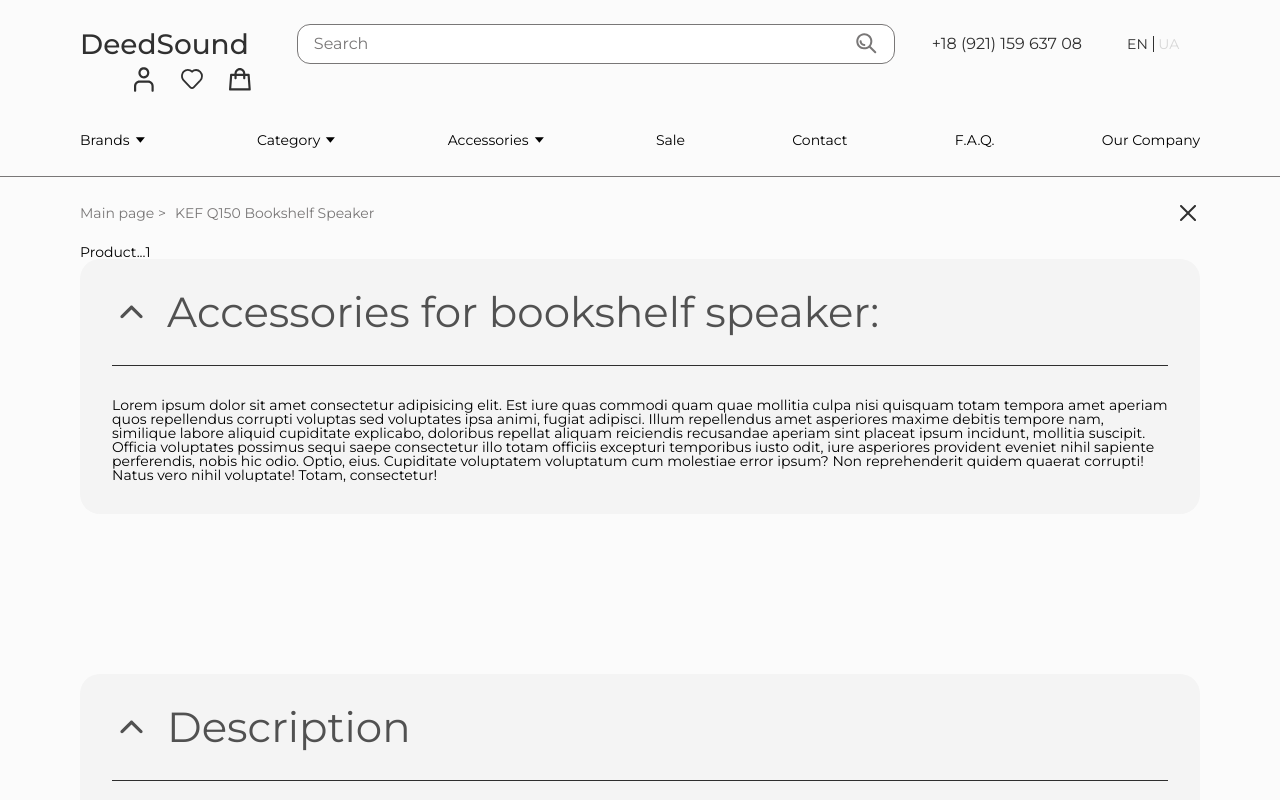
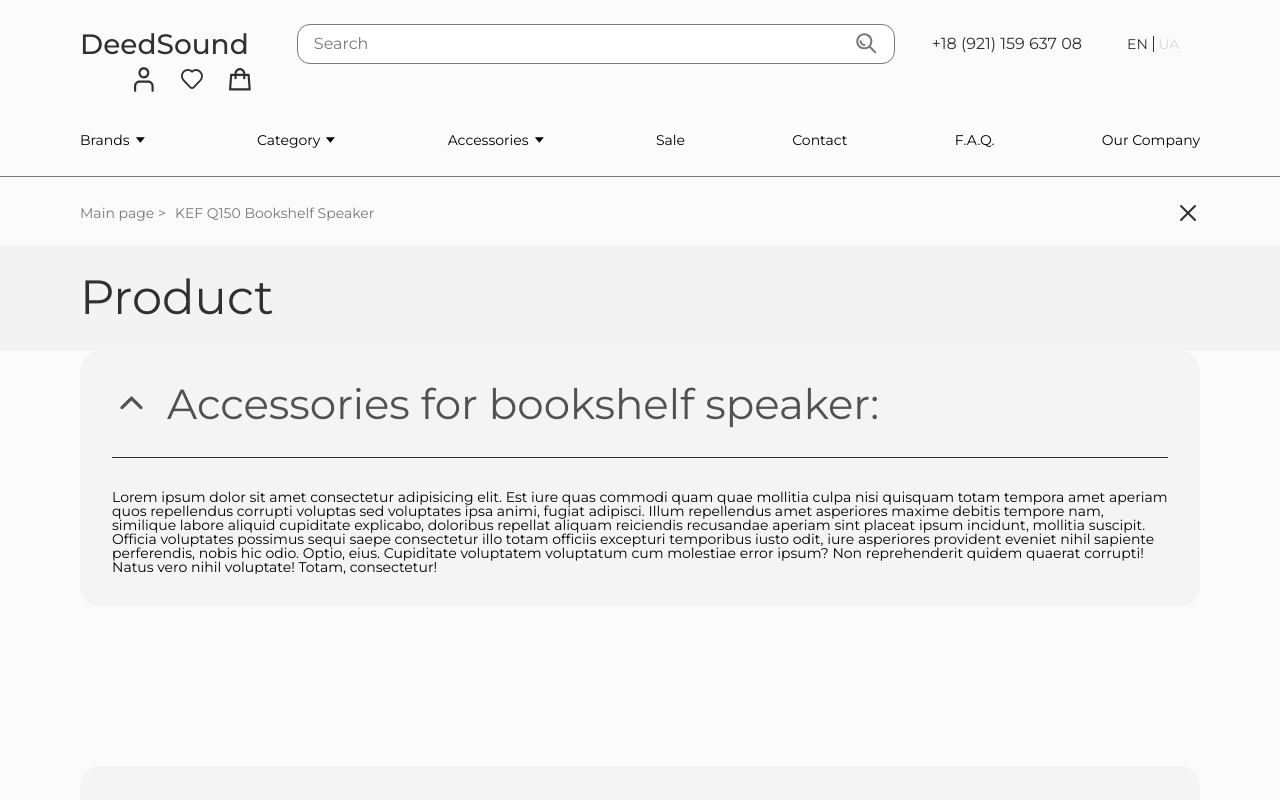
Before and after one commit to whatislove23/deep-sound, a React (Vite) app: page /product/1 in a window 1280 px wide. Shown: the top 800 px of the page. Built offline with nearby package versions, Linux system fonts and the light colour scheme.

Commit message:
add PageTitle component

```diff
--- /dev/null
+++ b/src/components/PageTitle/PageTitle.jsx
@@ -0,0 +1,22 @@
+import PropTypes from "prop-types";
+
+import Container from '../Container/Container'
+import { StyledPageTitle } from './StyledPageTitle.styled'
+
+function PageTitle({title}) {
+	return (
+		<StyledPageTitle>
+			<Container>
+				<h1>
+					{title}
+				</h1>
+			</Container>
+		</StyledPageTitle>
+	)
+}
+
+export default PageTitle
+
+PageTitle.propTypes = {
+  title: PropTypes.string,
+};
--- /dev/null
+++ b/src/components/PageTitle/StyledPageTitle.styled.js
@@ -0,0 +1,15 @@
+import styled from "styled-components";
+
+export const StyledPageTitle = styled.div`
+  padding: 24px 0;
+  background-color: var(--disabled-button);
+
+  h1 {
+    font-family: "Montserrat";
+    font-style: normal;
+    font-weight: 400;
+    font-size: 48px;
+    line-height: 1.2;
+    color: var(--main-text);
+  }
+`;
--- a/src/pages/Product.jsx
+++ b/src/pages/Product.jsx
@@ -1,16 +1,15 @@
 import PropTypes from "prop-types";
-import Container from "../components/Container/Container";
-import { useParams } from "react-router-dom";
 import { StyledProduct } from "./StyledProduct.styled";
 import Accordion from '../components/Accordion/Accordion';
 import Breadcrumbs from '../components/Breadcrumbs/Breadcrumbs';
+import PageTitle from '../components/PageTitle/PageTitle';
 
 function Product(props) {
-  const { id } = useParams();
+
   return (
     <StyledProduct>
       <Breadcrumbs title={'KEF Q150 Bookshelf Speaker'}/>
-      <Container>Product...{id}</Container>
+      <PageTitle title={'Product'}/>
       <Accordion title={'Accessories for bookshelf speaker:'}>
         <p>Lorem ipsum dolor sit amet consectetur adipisicing elit. Est iure quas commodi quam quae mollitia culpa nisi quisquam totam tempora amet aperiam quos repellendus corrupti voluptas sed voluptates ipsa animi, fugiat adipisci. Illum repellendus amet asperiores maxime debitis tempore nam, similique labore aliquid cupiditate explicabo, doloribus repellat aliquam reiciendis recusandae aperiam sint placeat ipsum incidunt, mollitia suscipit. Officia voluptates possimus sequi saepe consectetur illo totam officiis excepturi temporibus iusto odit, iure asperiores provident eveniet nihil sapiente perferendis, nobis hic odio. Optio, eius. Cupiditate voluptatem voluptatum cum molestiae error ipsum? Non reprehenderit quidem quaerat corrupti! Natus vero nihil voluptate! Totam, consectetur!</p>
       </Accordion>
```
